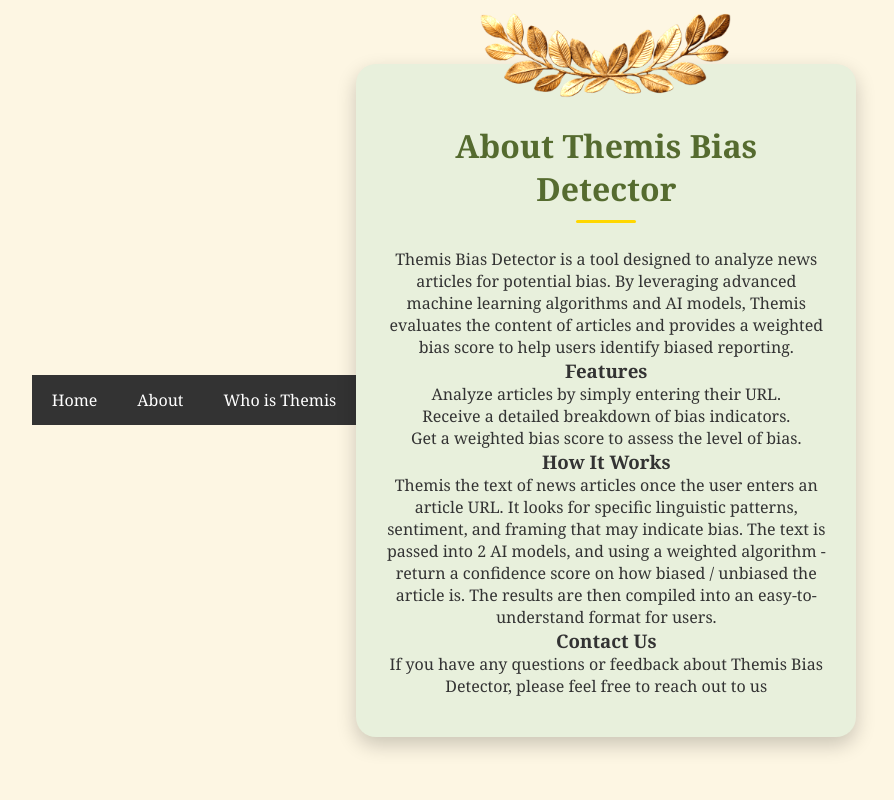
After one commit to ezhang04/Themis, a Flask app: page /about in a window 1280 px wide. The commit adds this page. Shown: the whole page, without its empty margins (196-1090 px from the left). Run offline with Flask 3, Linux system fonts and the light colour scheme.

Commit message:
added more features

```diff
--- a/app.py
+++ b/app.py
@@ -6,6 +6,14 @@ app = Flask(__name__)
 @app.route("/", methods=["GET"])
 def index():
     return render_template("index.html")
+
+@app.route("/about")
+def about():
+    return render_template("about.html")
+
+@app.route("/themis")
+def themis():
+    return render_template("themis.html")
 
 @app.route("/analyze", methods=["POST"])
 def analyze():
--- /dev/null
+++ b/static/style.css
@@ -0,0 +1,213 @@
+/* Reset and base styles */
+* {
+  margin: 0;
+  padding: 0;
+  box-sizing: border-box;
+}
+
+body {
+  font-family: 'Georgia', serif;
+  background: #fdf6e3;
+  /* Cream background */
+  color: #333;
+  display: flex;
+  justify-content: center;
+  align-items: center;
+  height: 100vh;
+}
+
+/* Container styling */
+.container {
+  background-color: #e8f0dc;
+  /* Light olive green */
+  padding: 60px 30px 40px 30px;
+  /* Extra top padding for wreath */
+  border-radius: 20px;
+  box-shadow: 0 8px 20px rgba(0, 0, 0, 0.2);
+  text-align: center;
+  width: 100%;
+  max-width: 500px;
+  position: relative;
+  transition: transform 0.3s, box-shadow 0.3s;
+}
+
+.container:hover {
+  transform: translateY(-5px);
+  box-shadow: 0 14px 28px rgba(0, 0, 0, 0.25);
+}
+
+/* Decorative laurel wreath across the top with shimmer */
+.container::before {
+  content: '';
+  position: absolute;
+  top: -80px;
+  left: 50%;
+  transform: translateX(-50%);
+  width: 150%;
+  height: 150px;
+  background-image: url('../images/golden-leaf-crown-gold-wreath-leaves-branch-shiny-elegant-cut-out-transparent-png.png');
+  background-size: contain;
+  background-repeat: no-repeat;
+  background-position: top center;
+  pointer-events: none;
+
+  /* Shimmer effect */
+  background-clip: content-box;
+  animation: shimmer 3s infinite;
+}
+
+/* Shimmer keyframes */
+@keyframes shimmer {
+  0% {
+    filter: brightness(1);
+  }
+
+  50% {
+    filter: brightness(1.3);
+  }
+
+  100% {
+    filter: brightness(1);
+  }
+}
+
+/* Header */
+.container h2 {
+  font-size: 2rem;
+  color: #556b2f;
+  /* Olive green */
+  margin-bottom: 25px;
+  position: relative;
+}
+
+.container h2::after {
+  content: '';
+  display: block;
+  width: 60px;
+  height: 3px;
+  background-color: gold;
+  margin: 10px auto 0 auto;
+  border-radius: 2px;
+}
+
+/* Input field */
+#url {
+  width: 80%;
+  padding: 12px 15px;
+  border-radius: 10px;
+  border: 2px solid #556b2f;
+  margin-bottom: 20px;
+  font-size: 1rem;
+  outline: none;
+  transition: border-color 0.3s, box-shadow 0.3s;
+}
+
+#url:focus {
+  border-color: gold;
+  box-shadow: 0 0 10px rgba(218, 165, 32, 0.5);
+}
+
+/* Button styling */
+button {
+  padding: 12px 25px;
+  border-radius: 10px;
+  border: none;
+  background-color: #556b2f;
+  /* Olive green */
+  color: #fdf6e3;
+  /* Cream text */
+  font-size: 1rem;
+  font-weight: bold;
+  cursor: pointer;
+  transition: background-color 0.3s, box-shadow 0.3s, transform 0.2s;
+}
+
+button:hover {
+  background-color: gold;
+  color: #556b2f;
+  transform: translateY(-3px);
+  box-shadow: 0 6px 15px rgba(218, 165, 32, 0.6);
+}
+
+/* Output box */
+#output {
+  margin-top: 25px;
+  padding: 15px;
+  border-radius: 10px;
+  background-color: #fdf6e3;
+  /* Cream */
+  border: 2px solid #556b2f;
+  /* Olive border */
+  text-align: left;
+  max-height: 300px;
+  overflow-y: auto;
+  font-family: 'Courier New', monospace;
+  white-space: pre-wrap;
+  word-wrap: break-word;
+  transition: box-shadow 0.3s;
+}
+
+#output:hover {
+  box-shadow: 0 6px 15px rgba(218, 165, 32, 0.4);
+}
+
+#prediction {
+  margin-top: 20px;
+  font-size: 1.2rem;
+  font-weight: bold;
+  color: #b22222;
+  /* Firebrick red */
+}
+
+ul {
+  list-style-type: none;
+  margin: 0;
+  padding: 0;
+}
+
+nav {
+  margin-top: 0px;
+}
+
+/* Reset list styling */
+.navbar {
+  list-style-type: none;
+  margin: 0;
+  padding: 0;
+  overflow: hidden;
+  top: 0;
+  width: 100%;
+  background-color: #333;
+}
+
+/* Each list item horizontally aligned */
+.navbar li {
+  float: left;
+}
+
+/* Links inside navbar */
+.navbar li a {
+  display: block;
+  color: white;
+  text-align: center;
+  padding: 14px 20px;
+  text-decoration: none;
+  transition: background 0.3s;
+}
+
+/* Hover effect */
+.navbar li a:hover {
+  background-color: #575757;
+}
+
+/* Active page (optional, set dynamically with Flask later) */
+.navbar li a.active {
+  background-color: #04AA6D; /* green highlight */
+}
+
+/* Clear floats after list items */
+nav::after {
+  content: "";
+  display: table;
+  clear: both;
+}
--- /dev/null
+++ b/templates/about.html
@@ -0,0 +1,30 @@
+<!DOCTYPE html>
+<html>
+
+<head>
+    <link rel="stylesheet" href="{{ url_for('static', filename='style.css') }}">
+    <link rel="icon" type="image/x-icon" href="{{ url_for('static', filename='favicon.ico') }}">
+</head>
+<body>
+    <nav>
+        <ul class="navbar">
+          <li><a href="{{ url_for('index') }}">Home</a></li>
+          <li><a href="{{ url_for('about') }}">About</a></li>
+          <li><a href="{{ url_for('themis') }}">Who is Themis</a></li>
+        </ul>
+    </nav>
+    <div class="container">
+        <h2>About Themis Bias Detector</h2>
+        <p>Themis Bias Detector is a tool designed to analyze news articles for potential bias. By leveraging advanced machine learning algorithms and AI models, Themis evaluates the content of articles and provides a weighted bias score to help users identify biased reporting.</p>
+        <h3>Features</h3>
+        <ul>
+        <li>Analyze articles by simply entering their URL.</li>
+        <li>Receive a detailed breakdown of bias indicators.</li>
+        <li>Get a weighted bias score to assess the level of bias.</li>
+        </ul>
+        <h3>How It Works</h3>
+        <p>Themis the text of news articles once the user enters an article URL. It looks for specific linguistic patterns, sentiment, and framing that may indicate bias. The text is passed into 2 AI models, and using a weighted algorithm - return a confidence score on how biased / unbiased the article is. The results are then compiled into an easy-to-understand format for users.</p>
+        <h3>Contact Us</h3>
+        <p>If you have any questions or feedback about Themis Bias Detector, please feel free to reach out to us
+</body>
+</html>
```
Also changed, not shown: templates/index.html (+26 -3 lines), templates/themis.html (added, +28 -0 lines), static/favicon.ico (added).
